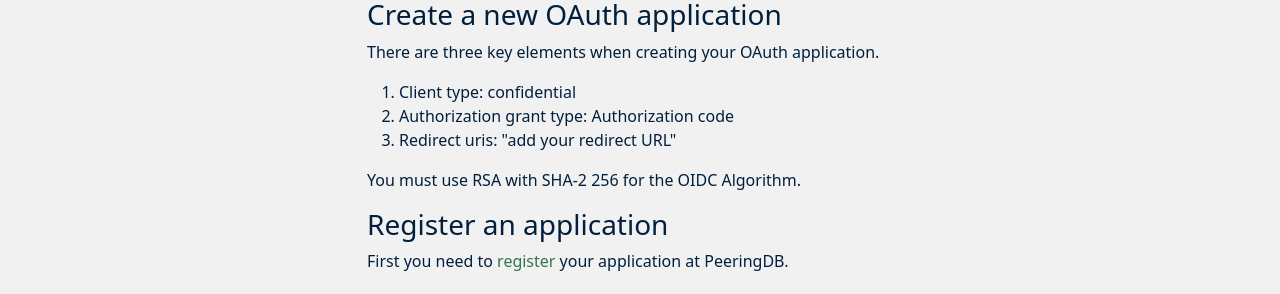
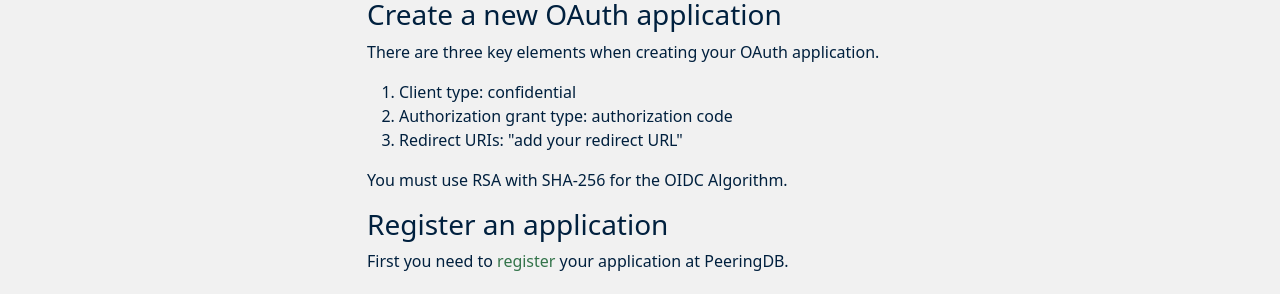
Before and after one commit to peeringdb/docs, an MkDocs documentation site: the page built from docs/oauth.md, in a window 1280 px wide and 900 px high. Shown: the part 367-661 px from the top of the window. Built offline with MkDocs 1.6.1, drawn with Linux system fonts in a browser that asks for light colours; nearby versions of some CDN libraries.

Commit message:
Copy edits.

```diff
--- a/docs/oauth.md
+++ b/docs/oauth.md
@@ -1,4 +1,3 @@
-
 ## OAuth
 
 PeeringDB now offers OAuth2 authentication for third-party applications to allow users to authenticate against PeeringDB.
@@ -10,13 +9,14 @@
 There is a good write up at <https://aaronparecki.com/oauth-2-simplified/>.
 
 ### Create a new OAuth application
+
 There are three key elements when creating your OAuth application.
 
 1. Client type: confidential
-2. Authorization grant type: Authorization code
-3. Redirect uris: "add your redirect URL"
+2. Authorization grant type: authorization code
+3. Redirect URIs: "add your redirect URL"
 
-You must use RSA with SHA-2 256 for the OIDC Algorithm.
+You must use RSA with SHA-256 for the OIDC Algorithm.
 
 ### Register an application
 
```
